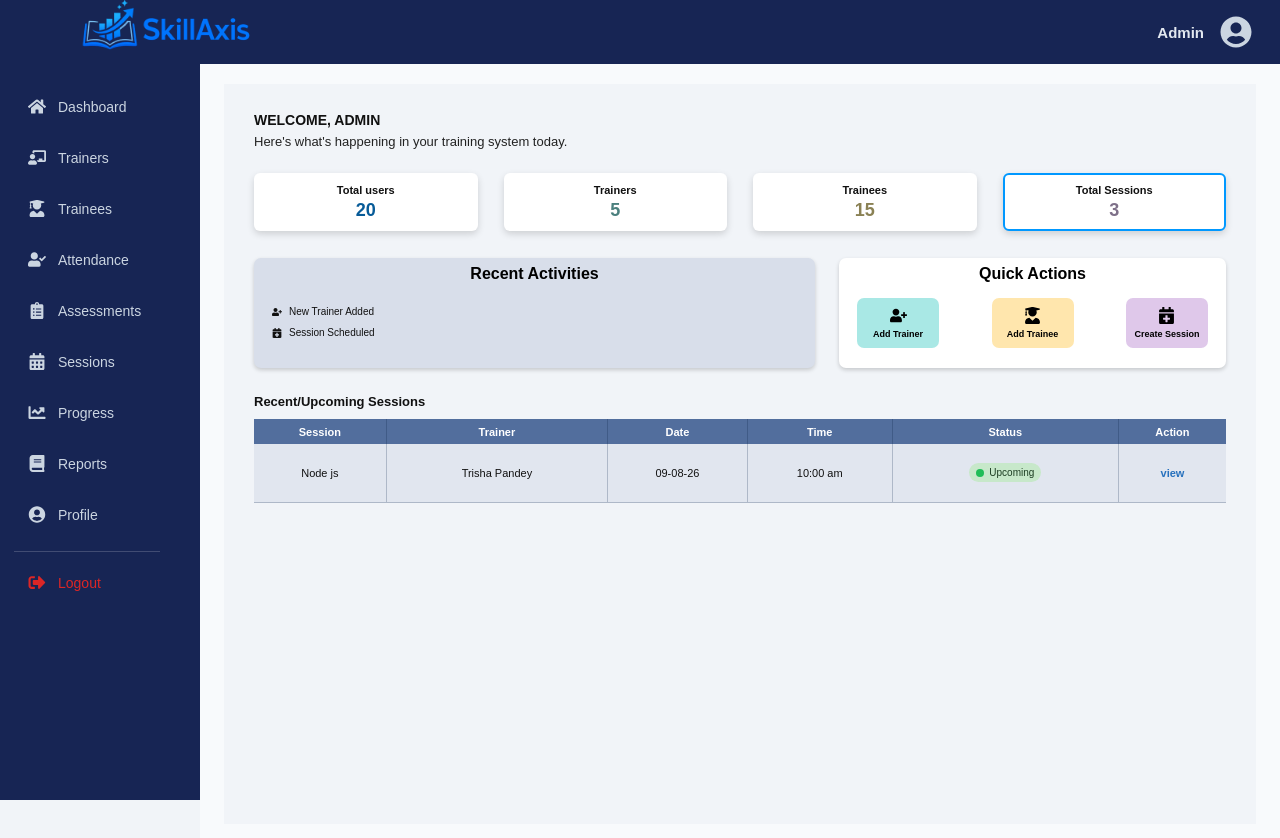
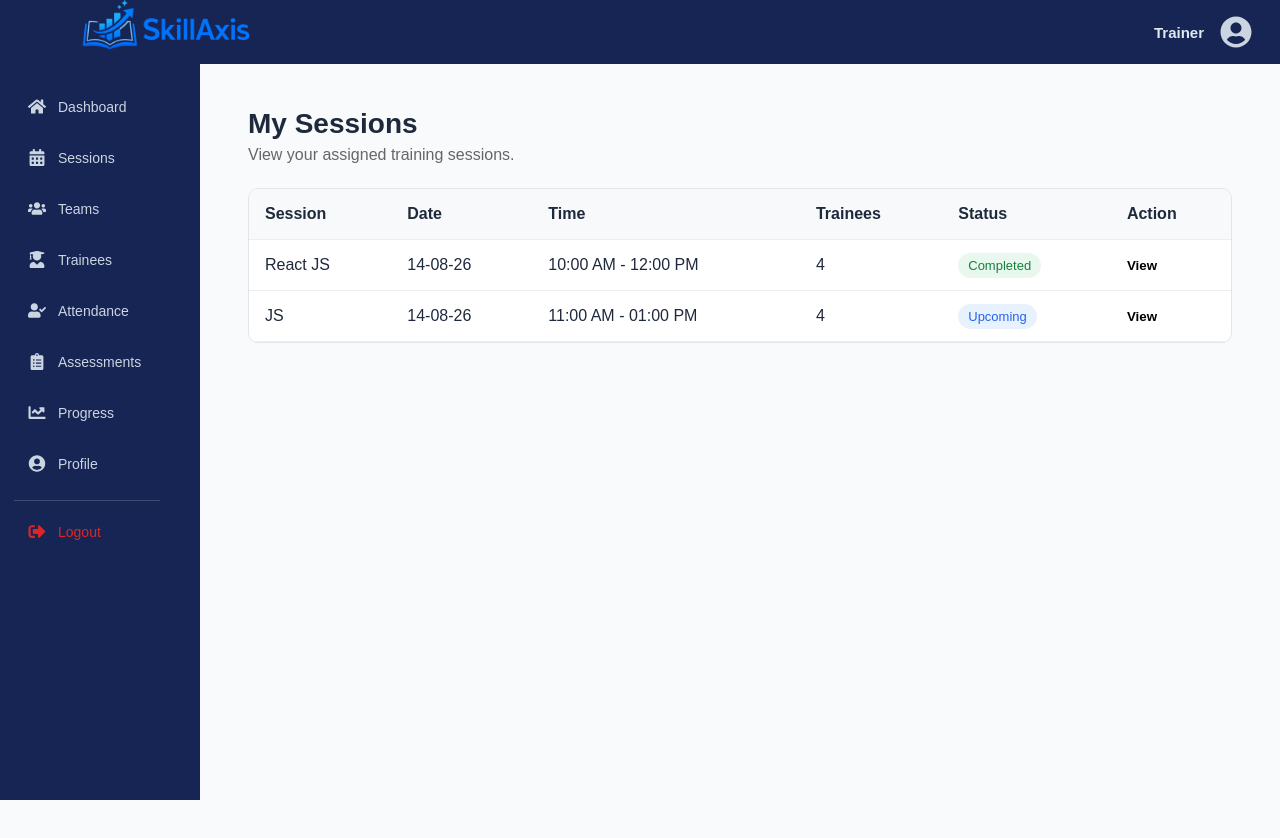
Before and after one commit to avikamane/SkillAxis, a React (Vite) app in the folder client/: page /trainer/sessions in a window 1280 px wide. Shown: the top 838 px of the page. After the commit the page ends 800 px from the top, so only its background shows below. Built offline with nearby package versions, Linux system fonts and the light colour scheme.

Commit message:
Add trainer module changes

```diff
--- a/client/package.json
+++ b/client/package.json
@@ -12,6 +12,7 @@
   "dependencies": {
     "react": "^19.2.8",
     "react-dom": "^19.2.8",
+    "react-icons": "^5.7.0",
     "react-router-dom": "^7.18.2"
   },
   "devDependencies": {
--- a/client/src/App.jsx
+++ b/client/src/App.jsx
@@ -1,20 +1,7 @@
-import Navbar from "./components/Navbar";
-import Sidebar from "./components/Sidebar";
-import AdminDashboard from "./Pages/Admin/AdminDashboard";
+import AppRoutes from "./routes/AppRoutes";
 
 function App() {
-  const role = "Admin";
-
-  return (
-    <div className="app">
-      <Navbar role={role} />
-      <Sidebar role={role} />
-
-      <main className="main-content">
-        <AdminDashboard />
-      </main>
-    </div>
-  );
+  return <AppRoutes />;
 }
 
 export default App;
--- /dev/null
+++ b/client/src/Pages/Trainer/TrainerSession.css
@@ -0,0 +1,64 @@
+.trainer-sessions {
+  padding: 24px;
+}
+
+.sessions-header {
+  margin-bottom: 24px;
+}
+
+.sessions-header h1 {
+  margin: 0;
+  font-size: 28px;
+}
+
+.sessions-header p {
+  margin-top: 6px;
+  color: #666;
+}
+
+.sessions-table-container {
+  background: white;
+  border: 1px solid #e5e5e5;
+  border-radius: 10px;
+  overflow-x: auto;
+}
+
+.sessions-table {
+  width: 100%;
+  border-collapse: collapse;
+}
+
+.sessions-table th,
+.sessions-table td {
+  padding: 16px;
+  text-align: left;
+  border-bottom: 1px solid #eee;
+}
+
+.sessions-table th {
+  background: #f8f9fa;
+  font-weight: 600;
+}
+
+.session-status {
+  padding: 5px 10px;
+  border-radius: 20px;
+  font-size: 13px;
+}
+
+.session-status.upcoming {
+  background: #e8f2ff;
+  color: #2563eb;
+}
+
+.session-status.completed {
+  background: #e8f8ee;
+  color: #16803c;
+}
+
+.view-session-btn {
+  border: none;
+  background: transparent;
+  cursor: pointer;
+  font-weight: 600;
+}
--- /dev/null
+++ b/client/src/Pages/Trainer/TrainerSession.jsx
@@ -0,0 +1,84 @@
+import { useState } from "react";
+import { sessions } from "../../Info/sessionData";
+import SessionDetailsModal from "../../components/SessionDetailsModel";
+import "./TrainerSession.css";
+
+function TrainerSessions() {
+  // Temporary ID for the logged-in trainer
+  // Later this will come from authentication
+  const loggedInTrainerId = 1;
+
+  const [selectedSession, setSelectedSession] = useState(null);
+
+  const trainerSessions = sessions.filter(
+    (session) => session.trainerId === loggedInTrainerId,
+  );
+
+  return (
+    <div className="trainer-sessions">
+      <div className="sessions-header">
+        <div>
+          <h1>My Sessions</h1>
+          <p>View your assigned training sessions.</p>
+        </div>
+      </div>
+
+      <div className="sessions-table-container">
+        <table className="sessions-table">
+          <thead>
+            <tr>
+              <th>Session</th>
+              <th>Date</th>
+              <th>Time</th>
+              <th>Trainees</th>
+              <th>Status</th>
+              <th>Action</th>
+            </tr>
+          </thead>
+
+          <tbody>
+            {trainerSessions.map((session) => (
+              <tr key={session.id}>
+                <td>{session.title}</td>
+
+                <td>{session.date}</td>
+
+                <td>
+                  {session.startTime} - {session.endTime}
+                </td>
+
+                <td>{session.traineeIds.length}</td>
+
+                <td>
+                  <span
+                    className={`session-status ${session.status.toLowerCase()}`}
+                  >
+                    {session.status}
+                  </span>
+                </td>
+
+                <td>
+                  <button
+                    className="view-session-btn"
+                    onClick={() => setSelectedSession(session)}
+                  >
+                    View
+                  </button>
+                </td>
+              </tr>
+            ))}
+          </tbody>
+        </table>
+      </div>
+
+      {selectedSession && (
+        <SessionDetailsModal
+          session={selectedSession}
+          onClose={() => setSelectedSession(null)}
+        />
+      )}
+    </div>
+  );
+}
+
+export default TrainerSessions;
--- /dev/null
+++ b/client/src/components/SessionDetailsModal.css
@@ -0,0 +1,154 @@
+/* Modal Background */
+.modal-overlay {
+  position: fixed;
+  inset: 0;
+  background: rgba(0, 0, 0, 0.45);
+
+  display: flex;
+  align-items: center;
+  justify-content: center;
+
+  z-index: 1000;
+  padding: 20px;
+}
+
+/* Modal */
+.session-modal {
+  width: 100%;
+  max-width: 600px;
+  background: #ffffff;
+
+  border-radius: 12px;
+  box-shadow: 0 10px 35px rgba(0, 0, 0, 0.2);
+
+  overflow: hidden;
+}
+
+/* Header */
+.modal-header {
+  display: flex;
+  justify-content: space-between;
+  align-items: flex-start;
+
+  padding: 22px 24px;
+  border-bottom: 1px solid #eeeeee;
+}
+
+.modal-header h2 {
+  margin: 0;
+  font-size: 22px;
+  font-weight: 600;
+}
+
+.modal-header p {
+  margin: 5px 0 0;
+  font-size: 14px;
+  color: #777777;
+}
+
+/* Close X */
+.modal-close-btn {
+  border: none;
+  background: transparent;
+
+  font-size: 28px;
+  line-height: 1;
+
+  color: #666666;
+  cursor: pointer;
+
+  padding: 0;
+}
+
+.modal-close-btn:hover {
+  color: #222222;
+}
+
+/* Modal Body */
+.modal-body {
+  padding: 24px;
+}
+
+/* Information Grid */
+.session-info-grid {
+  display: grid;
+  grid-template-columns: 1fr 1fr;
+  gap: 20px;
+}
+
+.session-info-item {
+  display: flex;
+  flex-direction: column;
+  gap: 6px;
+}
+
+.session-info-item span {
+  font-size: 13px;
+  color: #777777;
+}
+
+.session-info-item strong {
+  font-size: 15px;
+  font-weight: 500;
+  color: #222222;
+}
+
+/* Description */
+.session-description {
+  margin-top: 25px;
+}
+
+.session-description h3 {
+  margin: 0 0 8px;
+  font-size: 16px;
+  font-weight: 600;
+}
+
+.session-description p {
+  margin: 0;
+  color: #555555;
+  font-size: 14px;
+  line-height: 1.6;
+}
+
+/* Footer */
+.modal-footer {
+  display: flex;
+  justify-content: flex-end;
+
+  padding: 16px 24px;
+  border-top: 1px solid #eeeeee;
+}
+
+/* Close Button */
+.modal-close-action {
+  border: none;
+  background: #f1f1f1;
+
+  padding: 9px 18px;
+  border-radius: 6px;
+
+  font-size: 14px;
+  cursor: pointer;
+}
+
+.modal-close-action:hover {
+  background: #e5e5e5;
+}
+
+/* Responsive */
+@media (max-width: 600px) {
+  .session-modal {
+    max-width: 100%;
+  }
+
+  .session-info-grid {
+    grid-template-columns: 1fr;
+  }
+
+  .modal-header,
+  .modal-body,
+  .modal-footer {
+    padding: 18px;
+  }
+}
--- /dev/null
+++ b/client/src/components/SessionDetailsModel.jsx
@@ -0,0 +1,61 @@
+import "./SessionDetailsModal.css";
+
+function SessionDetailsModal({ session, onClose }) {
+  if (!session) return null;
+
+  return (
+    <div className="modal-overlay" onClick={onClose}>
+      <div className="session-modal" onClick={(e) => e.stopPropagation()}>
+        <div className="modal-header">
+          <div>
+            <h2>{session.title}</h2>
+            <p>Session Details</p>
+          </div>
+
+          <button className="modal-close-btn" onClick={onClose}>
+            ×
+          </button>
+        </div>
+
+        <div className="modal-body">
+          <div className="session-info-grid">
+            <div className="session-info-item">
+              <span>Date</span>
+              <strong>{session.date}</strong>
+            </div>
+
+            <div className="session-info-item">
+              <span>Time</span>
+              <strong>
+                {session.startTime} - {session.endTime}
+              </strong>
+            </div>
+
+            <div className="session-info-item">
+              <span>Trainees</span>
+              <strong>{session.traineeIds.length}</strong>
+            </div>
+
+            <div className="session-info-item">
+              <span>Status</span>
+              <strong>{session.status}</strong>
+            </div>
+          </div>
+
+          <div className="session-description">
+            <h3>Description</h3>
+            <p>{session.description}</p>
+          </div>
+        </div>
+
+        <div className="modal-footer">
+          <button className="modal-close-action" onClick={onClose}>
+            Close
+          </button>
+        </div>
+      </div>
+    </div>
+  );
+}
+
+export default SessionDetailsModal;
--- a/client/src/components/Sidebar.jsx
+++ b/client/src/components/Sidebar.jsx
@@ -13,6 +13,8 @@ import {
   FaFolderOpen,
 } from "react-icons/fa";
 
+import { Link } from "react-router-dom";
+
 const menuItems = {
   Admin: [
     { label: "Dashboard", icon: FaHome },
@@ -27,13 +29,46 @@ const menuItems = {
   ],
 
   Trainer: [
-    { label: "Dashboard", icon: FaHome },
-    { label: "Sessions", icon: FaCalendarAlt },
-    { label: "Trainees", icon: FaUserGraduate },
-    { label: "Attendance", icon: FaUserCheck },
-    { label: "Assessments", icon: FaClipboardList },
-    { label: "Progress", icon: FaChartLine },
-    { label: "Profile", icon: FaUserCircle },
+    {
+      label: "Dashboard",
+      icon: FaHome,
+      path: "/trainer/dashboard",
+    },
+    {
+      label: "Sessions",
+      icon: FaCalendarAlt,
+      path: "/trainer/sessions",
+    },
+    {
+      label: "Teams",
+      icon: FaUsers,
+      path: "/trainer/teams",
+    },
+    {
+      label: "Trainees",
+      icon: FaUserGraduate,
+      path: "/trainer/trainees",
+    },
+    {
+      label: "Attendance",
+      icon: FaUserCheck,
+      path: "/trainer/attendance",
+    },
+    {
+      label: "Assessments",
+      icon: FaClipboardList,
+      path: "/trainer/assessments",
+    },
+    {
+      label: "Progress",
+      icon: FaChartLine,
+      path: "/trainer/progress",
+    },
+    {
+      label: "Profile",
+      icon: FaUserCircle,
+      path: "/trainer/profile",
+    },
   ],
 
   Trainee: [
@@ -57,14 +92,14 @@ function Sidebar({ role = "Admin" }) {
           const Icon = item.icon;
 
           return (
-            <a
-              href="#"
+            <Link
+              to={item.path || "#"}
               className="sidebar-item"
               key={item.label}
             >
               <Icon className="sidebar-icon" />
               <span>{item.label}</span>
-            </a>
+            </Link>
           );
         })}
       </nav>
--- /dev/null
+++ b/client/src/routes/AppRoutes.jsx
@@ -0,0 +1,35 @@
+import { BrowserRouter, Routes, Route } from "react-router-dom";
+
+import Layout from "../components/layout";
+
+import TrainerDashboard from "../Pages/Trainer/TrainerDashboard";
+import TrainerSessions from "../Pages/Trainer/TrainerSession";
+
+function AppRoutes() {
+  return (
+    <BrowserRouter>
+      <Routes>
+        {/* Trainer */}
+        <Route
+          path="/trainer/dashboard"
+          element={
+            <Layout role="Trainer">
+              <TrainerDashboard />
+            </Layout>
+          }
+        />
+
+        <Route
+          path="/trainer/sessions"
+          element={
+            <Layout role="Trainer">
+              <TrainerSessions />
+            </Layout>
+          }
+        />
+      </Routes>
+    </BrowserRouter>
+  );
+}
+
+export default AppRoutes;
```
Also changed, not shown: client/src/Info/sessionData.js (+22 -7 lines), 1 other file (tests, documents, lock files or other folders).
